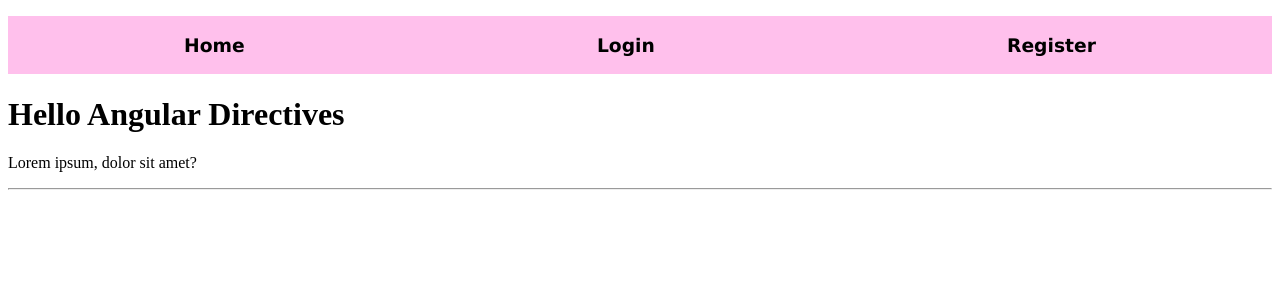
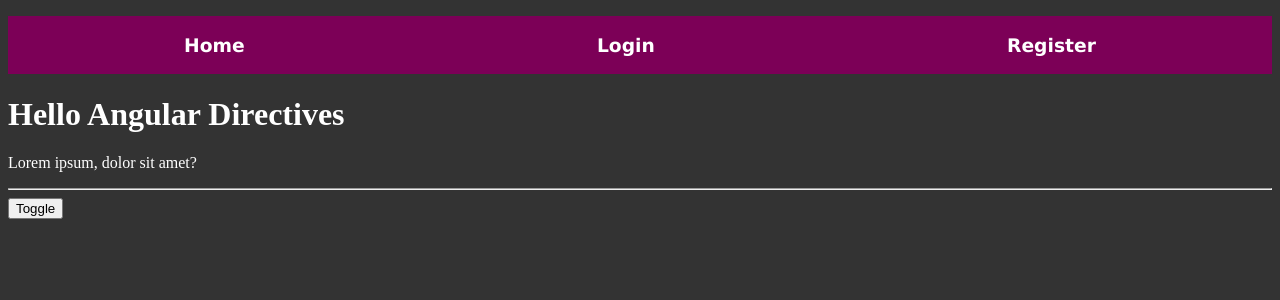
Before and after one commit to MihailBozov/Angular, an Angular app in the folder forms-app/: page /home in a window 1280 px wide. Shown: the top 300 px of the page. Built offline with nearby package versions, Linux system fonts and the light colour scheme.

Commit message:
Working with TemplateRef and ViewContainerRef,

```diff
--- a/forms-app/src/app/app.module.ts
+++ b/forms-app/src/app/app.module.ts
@@ -9,6 +9,7 @@ import { RegisterComponent } from './components/register/register.component';
 import { HomeComponent } from './components/home/home.component';
 import { NavComponent } from './components/nav/nav.component';
 import { MyRouterLinkDirective } from './directives/my-router-link.directive';
+import { MyStructuralDirectiveDirective } from './directives/my-structural-directive.directive';
 
 @NgModule({
   declarations: [
@@ -19,6 +20,7 @@ import { MyRouterLinkDirective } from './directives/my-router-link.directive';
     HomeComponent,
     NavComponent,
     MyRouterLinkDirective,
+    MyStructuralDirectiveDirective,
   ],
   imports: [
     BrowserModule,
--- a/forms-app/src/app/components/home/home.component.css
+++ b/forms-app/src/app/components/home/home.component.css
@@ -1,6 +1,5 @@
 .highlight{
-    background-color: rgb(50, 1, 90) !important;
+    background-color: rgb(97, 0, 177) !important;
     color: white;
-    font-weight: 600;
     cursor: pointer;
 }
--- a/forms-app/src/app/components/home/home.component.html
+++ b/forms-app/src/app/components/home/home.component.html
@@ -1,3 +1,9 @@
 <h1 appHighlight>Hello Angular Directives</h1>
 <p appHighlight>Lorem ipsum, dolor sit amet?</p>
 <hr>
+
+<button (click)="toggle()">Toggle</button>
+
+<!-- Custom directives -->
+
+<div *appMyStructuralDirective="isShown"> Structural Directive </div>
--- a/forms-app/src/app/components/home/home.component.ts
+++ b/forms-app/src/app/components/home/home.component.ts
@@ -7,4 +7,9 @@ import { Component } from '@angular/core';
 })
 export class HomeComponent {
 
+  isShown: boolean = false;
+
+  toggle(): void {
+   this.isShown = !this.isShown;
+  }
 }
--- a/forms-app/src/app/components/nav/nav.component.css
+++ b/forms-app/src/app/components/nav/nav.component.css
@@ -6,7 +6,7 @@
   justify-content: space-around;
   font-weight: 500;
   font-family: Verdana, Geneva, Tahoma, sans-serif;
-  background-color: rgb(255, 192, 236);
+  background-color: rgb(124, 0, 87);
   list-style: none;
 }
 
@@ -17,6 +17,6 @@
 }
 
 .nav_bar li:hover {
-  background-color: rgb(123, 41, 99);
+  background-color: rgb(144, 50, 115);
   color: white;
 }
--- a/forms-app/src/app/components/nav/nav.component.html
+++ b/forms-app/src/app/components/nav/nav.component.html
@@ -1,5 +1,5 @@
 <ul class="nav_bar">
     <li appMyRouterLink="home"><h3>Home</h3></li>
     <li appMyRouterLink="login"><h3>Login</h3></li>
-    <li appMyRouterLink="register"><h3>Register</h3></li>
+    <li appMyRouterLink="register" fg="register"><h3>Register</h3></li>
 </ul>
--- a/forms-app/src/app/directives/my-router-link.directive.ts
+++ b/forms-app/src/app/directives/my-router-link.directive.ts
@@ -12,7 +12,6 @@ export class MyRouterLinkDirective implements OnInit {
   constructor( private elementRef: ElementRef,private renderer: Renderer2 , private router: Router ) { }
 
   ngOnInit( ): void {
-
     this.renderer.listen(this.elementRef.nativeElement, 'click', this.clickHandler.bind(this))
   }
 
--- /dev/null
+++ b/forms-app/src/app/directives/my-structural-directive.directive.ts
@@ -0,0 +1,30 @@
+import { Directive, Input, OnChanges, OnInit, SimpleChanges, TemplateRef, ViewContainerRef } from '@angular/core';
+
+@Directive({
+  selector: '[appMyStructuralDirective]',
+  exportAs: 'appMyStructuralDirective'
+})
+export class MyStructuralDirectiveDirective implements OnInit, OnChanges {
+
+  @Input() appMyStructuralDirective: boolean = false;
+
+
+  constructor(private templateRef: TemplateRef<any>, private viewContainerRef: ViewContainerRef) { }
+
+  ngOnInit(): void {
+    console.log(this.appMyStructuralDirective);
+    console.log(this.templateRef);
+  }
+
+  ngOnChanges(changes: SimpleChanges): void {
+    console.log('onChanges', this.appMyStructuralDirective);
+
+    if (this.appMyStructuralDirective) {
+        this.viewContainerRef.createEmbeddedView(this.templateRef);
+    } else {
+      this.viewContainerRef.clear();
+    }
+  }
+
+
+}
--- a/forms-app/src/styles.css
+++ b/forms-app/src/styles.css
@@ -1 +1,6 @@
 /* You can add global styles to this file, and also import other style files */
+
+body {
+    background-color: #333;
+    color: white;
+}
```
